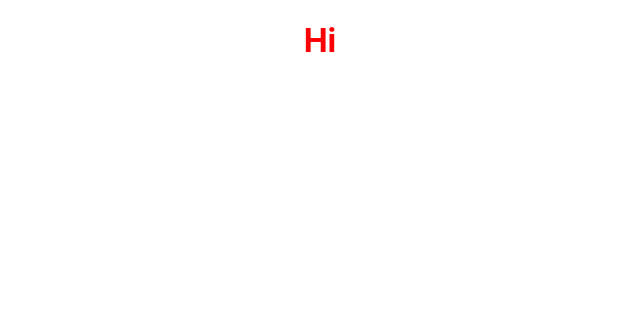
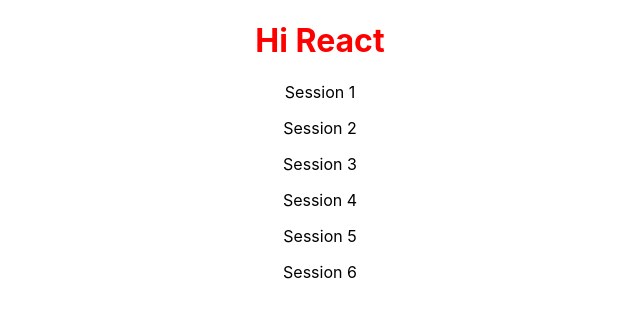
Before and after one commit to lakkaru/react-components-top-to-bottom-with-layout, a React (Create React App) app: page / in a window 1280 px wide. Shown: the top 318 px of the page, without its empty margins (320-960 px from the left). Built offline with nearby package versions, Linux system fonts and the light colour scheme.

Commit message:
feat- elements added with html tags

```diff
--- a/src/App.js
+++ b/src/App.js
@@ -4,21 +4,13 @@ import './App.css';
 function App() {
   return (
     <div className="App">
-      <h1>Hi</h1>
-      {/* <header className="App-header">
-        <img src={logo} className="App-logo" alt="logo" />
-        <p>
-          Edit <code>src/App.js</code> and save to reload.
-        </p>
-        <a
-          className="App-link"
-          href="https://reactjs.org"
-          target="_blank"
-          rel="noopener noreferrer"
-        >
-          Learn React
-        </a>
-      </header> */}
+      <h1>Hi React</h1>
+      <p>Session 1</p>
+      <p>Session 2</p>
+      <p>Session 3</p>
+      <p>Session 4</p>
+      <p>Session 5</p>
+      <p>Session 6</p>
     </div>
   );
 }
```
